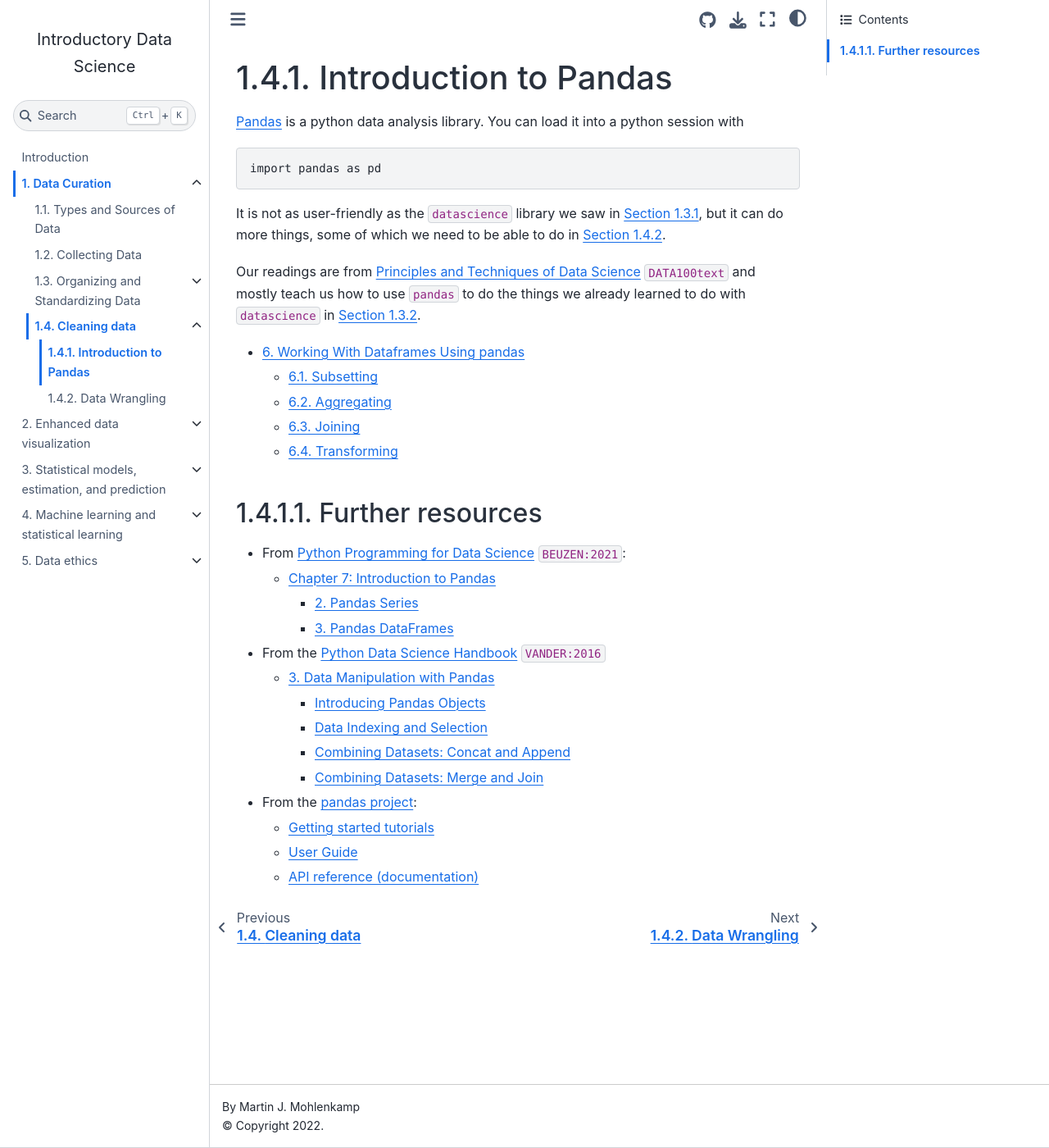
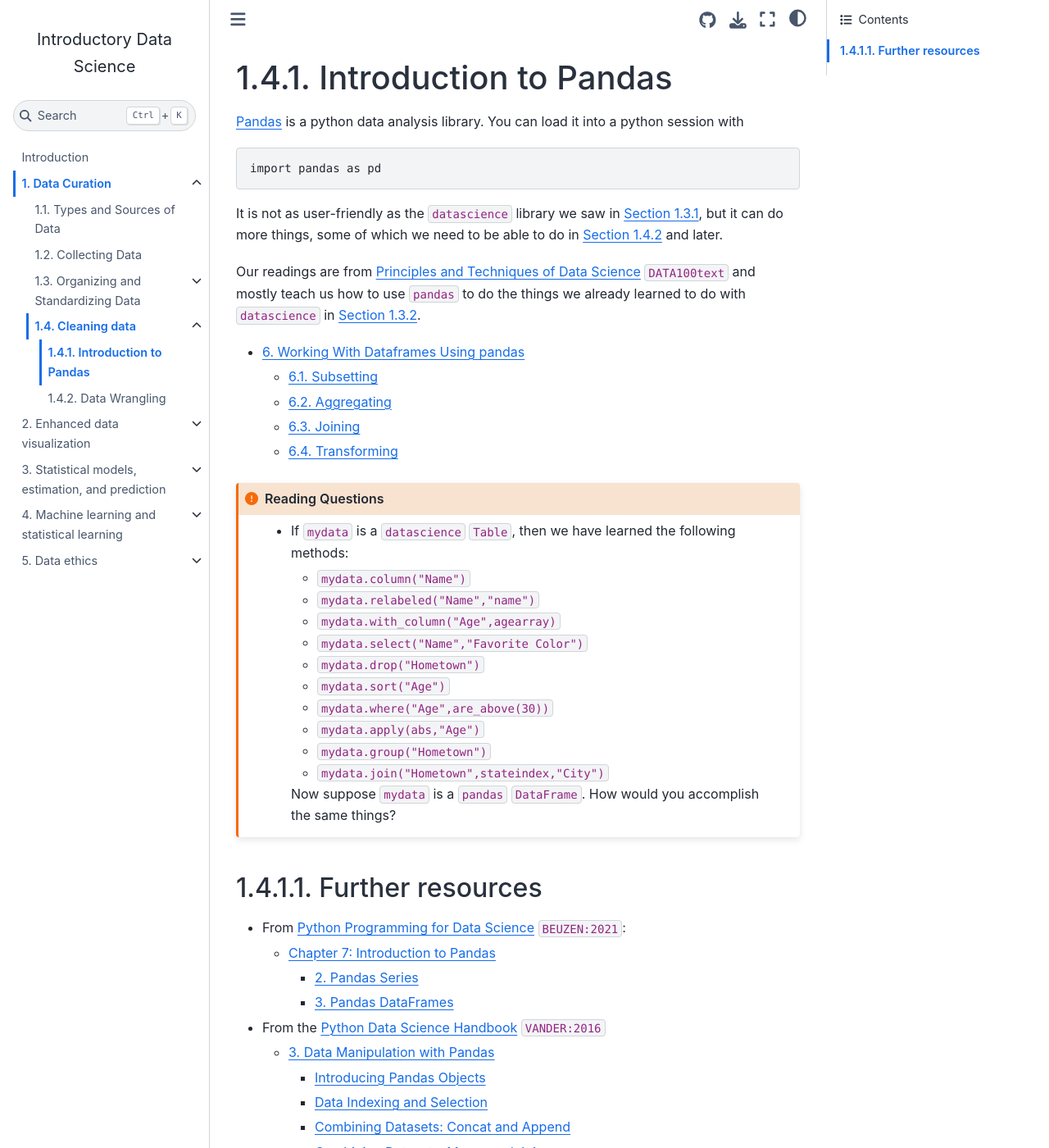
Before and after one commit to data-ohio/introductory-data-science, a Jupyter Book: the page built from 1/4/intro_pandas.md, in a window 1280 px wide and 1400 px high. Shown: the whole window at 82% size. Built offline with Jupyter Book 1.0.4 settings and Sphinx 7.4.7 and the Sphinx Book theme 1.1.4, drawn with Linux system fonts in a browser that asks for light colours; cross-references to code outside the pages are shown as plain code.

Commit message:
added reading questions

````diff
--- a/1/4/intro_pandas.md
+++ b/1/4/intro_pandas.md
@@ -5,7 +5,7 @@
 You can load it into a python session with
 
     import pandas as pd
-It is not as user-friendly as the `datascience` library we saw in {numref}`sec:intro_python`, but it can do more things, some of which we need to be able to do in {numref}`sec:wrangling`.
+It is not as user-friendly as the `datascience` library we saw in {numref}`sec:intro_python`, but it can do more things, some of which we need to be able to do in {numref}`sec:wrangling` and later.
 
 Our readings are from [Principles and Techniques of Data Science](http://www.textbook.ds100.org/) {cite}`DATA100text` and mostly teach us how to use `pandas` to do the things we already learned to do with `datascience` in {numref}`sec:organize`.
 - [6. Working With Dataframes Using pandas](http://www.textbook.ds100.org/ch/06/pandas_intro.html)
@@ -14,6 +14,24 @@ Our readings are from [Principles and Techniques of Data Science](http://www.tex
   * [6.3. Joining](http://www.textbook.ds100.org/ch/06/pandas_joining.html)
   * [6.4. Transforming](http://www.textbook.ds100.org/ch/06/pandas_transforming.html)
 
+
+```{admonition} Reading Questions
+:class: important
+* If `mydata` is a `datascience` `Table`, then we have learned the following methods:
+  * `mydata.column("Name")`
+  * `mydata.relabeled("Name","name")`
+  * `mydata.with_column("Age",agearray)`
+  * `mydata.select("Name","Favorite Color")`
+  * `mydata.drop("Hometown")`
+  * `mydata.sort("Age")`
+  * `mydata.where("Age",are_above(30))`
+  * `mydata.apply(abs,"Age")`
+  * `mydata.group("Hometown")`
+  * `mydata.join("Hometown",stateindex,"City")`
+
+  Now suppose `mydata` is a `pandas` `DataFrame`.
+  How would you accomplish the same things?
+```
 
 
 ## Further resources
````
Also changed, not shown: 1/4/wrangling.md (+7 -0 lines).
